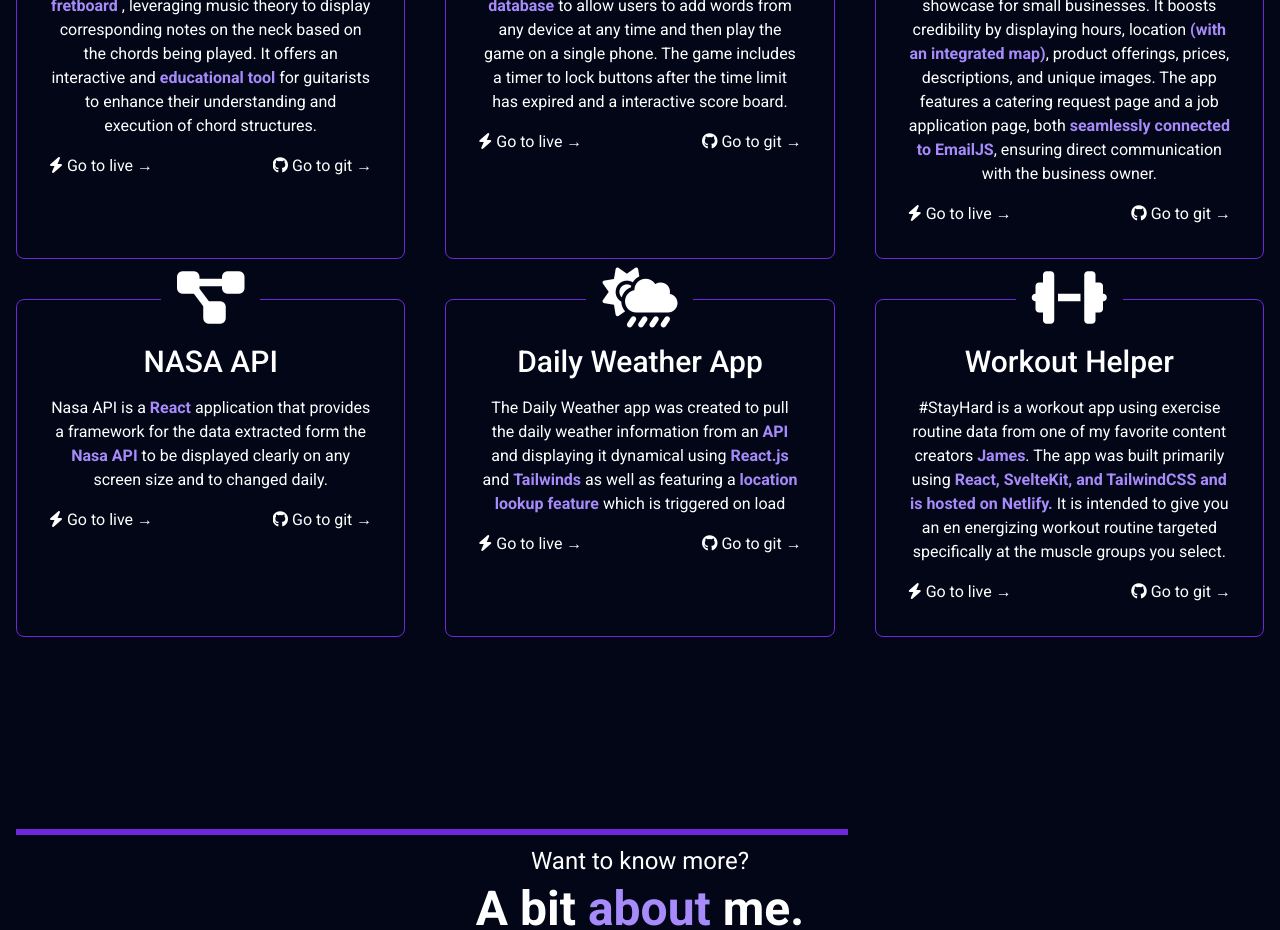
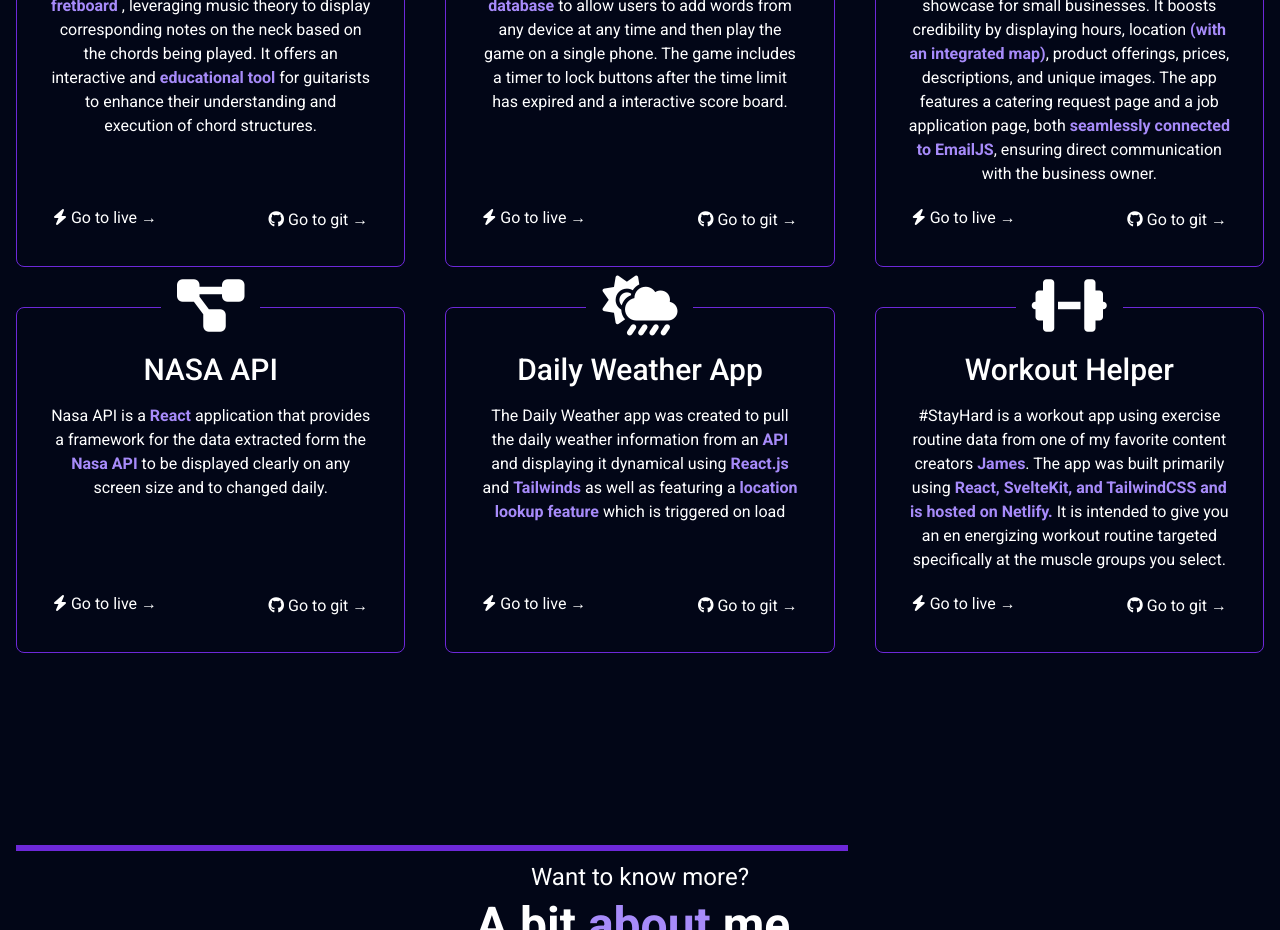
Before and after one commit to deadlykittensgs/tailwind-portfolio, a SvelteKit app: page / in a window 1280 px wide. Shown: the part 1180-2110 px from the top of the page. Built offline with nearby package versions, Linux system fonts and the light colour scheme.

Commit message:
git link fixed

```diff
--- a/src/components/Step.svelte
+++ b/src/components/Step.svelte
@@ -18,14 +18,14 @@
     <slot />
 
 
-    <div class="flex-1 flex justify-between">
+    <div class="flex-1 flex justify-between items-end">
 
-        <div class="cursor-pointer hover:text-slate-950 duration-200 relative after:absolute after:top-0 after:h-0 after:right-full after:bg-white after:w-full after:h-full after:duration-200 hover:after:translate-x-full after:z-[-1] overflow-hidden" >
-        <p class="z-4"> <i class="fa-solid fa-bolt"></i> Go to live &rarr;</p>
+        <div class="flex" >
+        <p class="z-4 p-1 cursor-pointer hover:text-slate-950 duration-200 relative after:absolute after:top-0 after:h-0 after:right-full after:bg-white after:w-full after:h-full after:duration-200 hover:after:translate-x-full after:z-[-1] overflow-hidden "> <i class="fa-solid fa-bolt"></i> Go to live &rarr;</p>
         </div>
 
-     <a href={step.git} target="_blank" class="cursor-pointer hover:text-slate-950 duration-200 relative after:absolute after:top-0 after:h-0 after:right-full after:bg-white after:w-full after:h-full after:duration-200 hover:after:translate-x-full after:z-[-1] overflow-hidden">
-    <p class="z-4"> <i class="fa-brands fa-github"></i> Go to git &rarr;</p>
+     <a href={step.git} target="_blank" class="  max-h-[30px] cursor-pointer hover:text-slate-950 duration-200 relative after:absolute after:top-0 after:h-0 after:right-full after:bg-white after:w-full after:h-full after:duration-200 hover:after:translate-x-full after:z-[-1] overflow-hidden">
+    <p class="z-4 p-1  cursor-pointer hover:text-slate-950 duration-200 relative after:absolute after:top-0 after:h-0 after:right-full after:bg-white after:w-full after:h-full after:duration-200 hover:after:translate-x-full after:z-[-1] overflow-hidden "> <i class="fa-brands fa-github"></i> Go to git &rarr;</p>
      </a>
     </div>
 </a>
```
